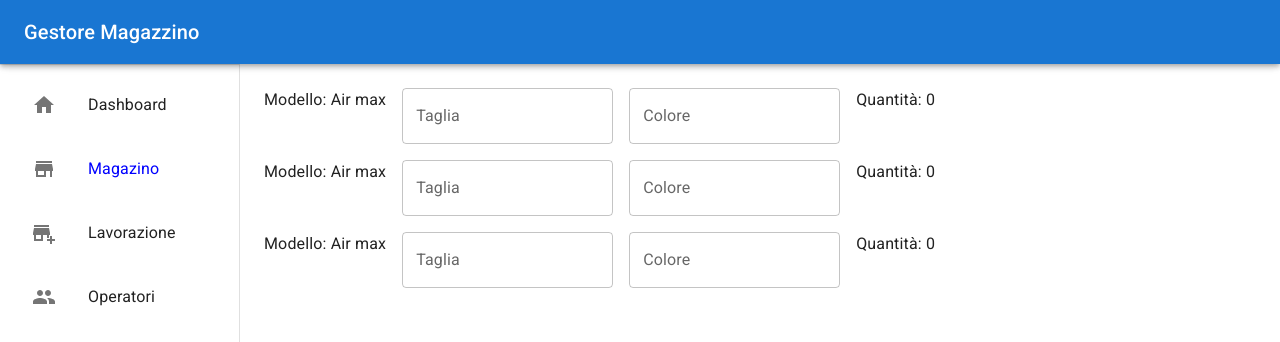
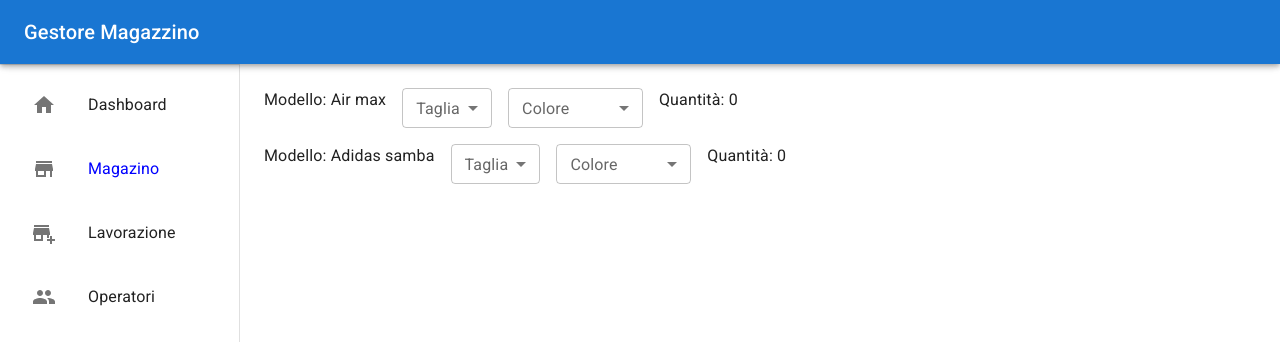
Before and after one commit to Piras2024/shoe-app, a React (Create React App) app: page /magazino in a window 1280 px wide. Shown: the top 342 px of the page. Built offline with nearby package versions, Linux system fonts and the light colour scheme.

Commit message:
ogni card shoe si rieferisce ad un modello e inserite le select

```diff
--- a/src/components/ShoeCard.tsx
+++ b/src/components/ShoeCard.tsx
@@ -1,26 +1,37 @@
-import { Stack, TextField, Typography } from "@mui/material";
+import { MenuItem, Stack, TextField, Typography } from "@mui/material";
 import React, { ChangeEvent, useState } from "react";
 import Shoe from "../types/Shoe";
 
-const DUMMY_SHOES = [
-  new Shoe("Air max", 42, "white", 3),
-  new Shoe("Air max", 41, "white", 2),
-  new Shoe("Air max", 40, "white", 1),
-  new Shoe("Air max", 43, "black", 3),
-  new Shoe("Air max", 44, "black", 3),
-  new Shoe("Air max", 45, "black", 3),
-  // new Shoe('Nike Jordans',40,'black',5),
-];
 
-type Props = {};
+type Props = {
+  model: string
+  stock: Shoe[]
+};
 
 const ShoeCard = (props: Props) => {
+
+  const sizes = props.stock.reduce((sizes: number[], currentObject) => {
+    if (!sizes.some((size) => size === currentObject.size)) {
+      sizes.push(currentObject.size);
+    }
+    return sizes;
+  }, []).sort();
+
+  const colors = props.stock.reduce((colors: string[], currentObject) => {
+    if (!colors.some((color) => color === currentObject.color)) {
+      colors.push(currentObject.color);
+    }
+    return colors;
+  }, []);
+
+
+
   const [quantity, setQuantity] = useState<number>(0);
   const [size, setSize] = useState<number>();
   const [color, setColor] = useState<string>();
   const handleSizeInput = (event: ChangeEvent<HTMLInputElement>) => {
     setSize(+event.target.value);
-    const findShoe = DUMMY_SHOES.find(
+    const findShoe = props.stock.find(
       (shoe) => shoe.size === +event.target.value && shoe.color === color
     );
     if (findShoe) {
@@ -31,7 +42,7 @@ const ShoeCard = (props: Props) => {
   };
   const handleColorInput = (event: ChangeEvent<HTMLInputElement>) => {
     setColor(event.target.value);
-    const findShoe = DUMMY_SHOES.find(
+    const findShoe = props.stock.find(
       (shoe) => shoe.size === size && shoe.color === event.target.value
     );
     if (findShoe) {
@@ -42,20 +53,52 @@ const ShoeCard = (props: Props) => {
   };
   return (
     <Stack direction="row" spacing={2}>
-      <Typography>Modello: Air max</Typography>
-      <TextField
+      <Typography>Modello: {props.model}</Typography>
+      {/* <TextField
         id="input-taglia"
         type="number"
         label="Taglia"
         variant="outlined"
         onChange={handleSizeInput}
-      />
-      <TextField
+      /> */}
+        <TextField
+          id="select-size"
+          select
+          label="Taglia"
+          size="small"
+          // defaultValue='40'
+          onChange={handleSizeInput}
+          // helperText="seleziona una taglia"
+          sx={{width:'10ch'}}
+        >
+          {sizes.map((size) => (
+            <MenuItem key={size} value={size}>
+              {size}
+            </MenuItem>
+          ))}
+        </TextField>
+      {/* <TextField
         id="input-colore"
         label="Colore"
         variant="outlined"
         onChange={handleColorInput}
-      />
+      /> */}
+      <TextField
+          id="select-color"
+          select
+          label="Colore"
+          // defaultValue='white'
+          onChange={handleColorInput}
+          // helperText="seleziona una taglia"
+          size="small"
+          sx={{width:'15ch'}}
+        >
+          {colors.map((color) => (
+            <MenuItem key={color} value={color}>
+              {color}
+            </MenuItem>
+          ))}
+        </TextField>
       <Typography>Quantità: {quantity}</Typography>
     </Stack>
   );
--- a/src/pages/Store.tsx
+++ b/src/pages/Store.tsx
@@ -7,50 +7,33 @@ const DUMMY_SHOES = [
   new Shoe('Air max',41,'white',2),
   new Shoe('Air max',40,'white',1),
   new Shoe('Air max',43,'black',3),
-  new Shoe('Air max',44,'black',3),
+  new Shoe('Air max',42,'black',3),
   new Shoe('Air max',45,'black',3),
+  new Shoe('Adidas samba',42,'green',3),
+  new Shoe('Adidas samba',41,'green',2),
+  new Shoe('Adidas samba',40,'green',1),
+  new Shoe('Adidas samba',43,'white',3),
+  new Shoe('Adidas samba',44,'white',3),
+  new Shoe('Adidas samba',45,'white',3),
   // new Shoe('Nike Jordans',40,'black',5),
 ]
 
-const DUMMY_MODELS = [
-  'Air max'
-]
+const DUMMY_MODELS: string[] =  DUMMY_SHOES.reduce((DUMMY_MODELS: string[], currentObject) => {
+  if (!DUMMY_MODELS.some((model) => model === currentObject.model)) {
+    DUMMY_MODELS.push(currentObject.model);
+  }
+  return DUMMY_MODELS;
+}, []);
+
+console.log(DUMMY_MODELS)
 
 type Props = {}
 
 const Store = (props: Props) => {
-  // const [quantity,setQuantity] = useState<number>(0);
-  // const [size,setSize] = useState<number>();
-  // const [color,setColor] = useState<string>();
-  // const handleSizeInput = (event:ChangeEvent<HTMLInputElement>) => {
-  //   setSize(+event.target.value)
-  //   const findShoe = DUMMY_SHOES.find((shoe)=> shoe.size===+event.target.value&&shoe.color===color)
-  //   if(findShoe){
-  //     setQuantity(findShoe.quantity)
-  //   }else{
-  //     setQuantity(0)
-  //   }
-  // }
-  // const handleColorInput = (event:ChangeEvent<HTMLInputElement>) => {
-  //   setColor(event.target.value)
-  //   const findShoe = DUMMY_SHOES.find((shoe)=> shoe.size===size&&shoe.color===event.target.value)
-  //   if(findShoe){
-  //     setQuantity(findShoe.quantity)
-  //   }else{
-  //     setQuantity(0)
-  //   }
-  // }
+
   return (
-    //   <Stack direction='row' spacing={2}>
-    //     <Typography>Air max</Typography>
-    //     <TextField id="input-taglia" type='number' label="Taglia" variant="outlined" onChange={handleSizeInput}/>
-    //     <TextField id="input-colore" label="Colore" variant="outlined" onChange={handleColorInput} />
-    //     <Typography>{quantity}</Typography>
-    // </Stack>
     <Stack spacing={2}>
-      <ShoeCard/>
-      <ShoeCard/>
-      <ShoeCard/>
+      {DUMMY_MODELS.map((model)=><ShoeCard key={model} model={model} stock={DUMMY_SHOES.filter((shoe)=> shoe.model === model)}/>)}
     </Stack>
 
 
```
